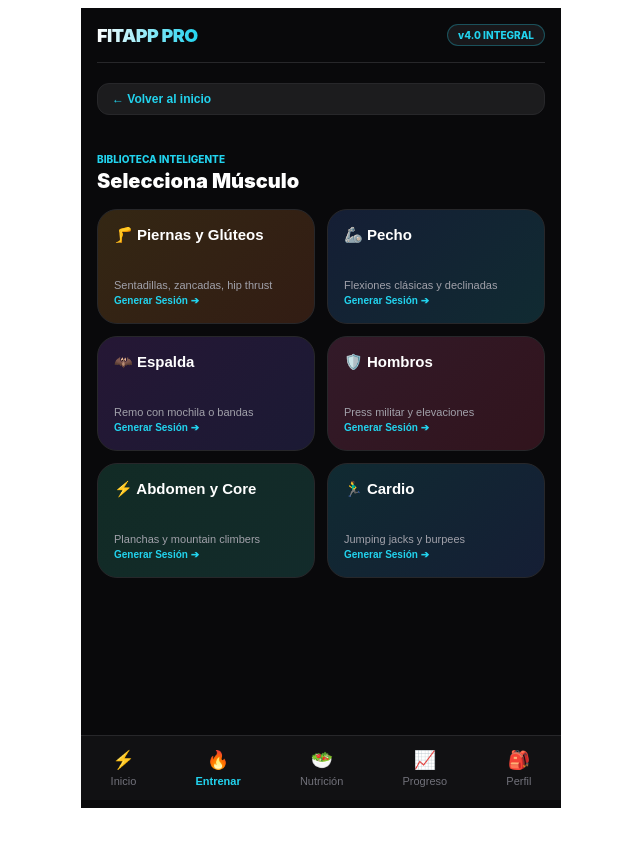
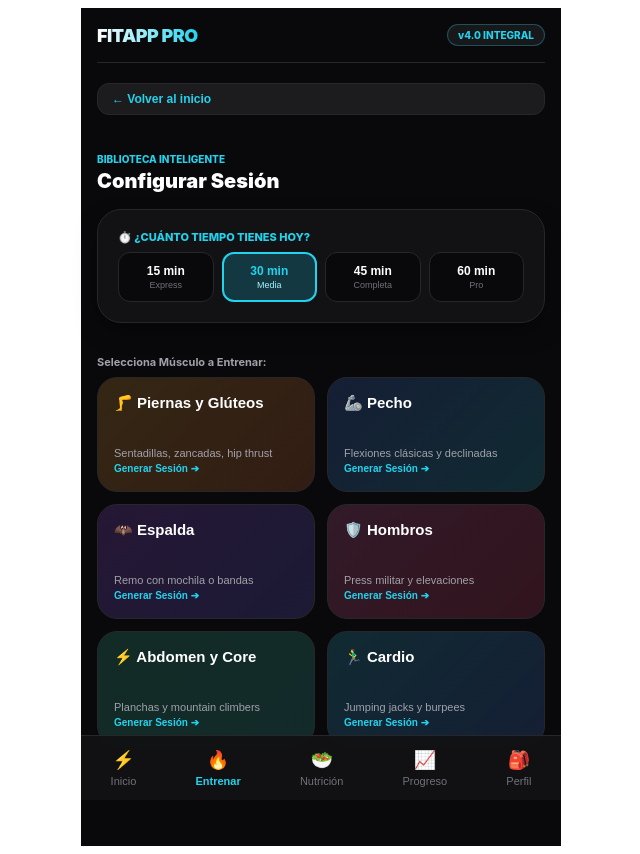
Before and after one commit to Natxmad-boop/fitapp, a React (Vite) app: page / in a window 1280 px wide. Both pictures are taken after a click on the button "🚀 REVISAR TABLA Y ENTRENAR". Shown: the whole page, without its empty margins (319-959 px from the left). Before the commit the page ends 816 px from the top, so only its background shows below. Built offline with nearby package versions, Linux system fonts and the light colour scheme.

Commit message:
Update App.tsx

```diff
--- a/src/App.tsx
+++ b/src/App.tsx
@@ -511,8 +511,16 @@ const Dashboard: React.FC<{ onStartWorkout: () => void; onGoToProfile: () => voi
   );
 };
 
-const WorkoutView: React.FC<{ onSelectExerciseToPlay: (exercises: Exercise[]) => void; onBackToHome: () => void }> = ({ onSelectExerciseToPlay, onBackToHome }) => {
+const WorkoutView: React.FC<{ onSelectExerciseToPlay: (exercises: Exercise[], timeMinutes: number) => void; onBackToHome: () => void }> = ({ onSelectExerciseToPlay, onBackToHome }) => {
   const { profile } = useFitApp();
+  const [selectedTime, setSelectedTime] = useState<number>(30); // 30 min por defecto
+
+  const timeOptions = [
+    { minutes: 15, label: '15 min', desc: 'Express' },
+    { minutes: 30, label: '30 min', desc: 'Media' },
+    { minutes: 45, label: '45 min', desc: 'Completa' },
+    { minutes: 60, label: '60 min', desc: 'Pro' }
+  ];
 
   const muscles = [
     { key: 'piernas', label: '🦵 Piernas y Glúteos', desc: 'Sentadillas, zancadas, hip thrust', bg: 'linear-gradient(135deg, rgba(245, 158, 11, 0.15), rgba(234, 88, 12, 0.15))' },
@@ -524,10 +532,9 @@ const WorkoutView: React.FC<{ onSelectExerciseToPlay: (exercises: Exercise[]) =>
   ];
 
   const handleStartMuscle = (muscleKey: string) => {
-    // Permitir ejercicios de peso corporal (sin_material) + los que requieran materiales marcados en el perfil
     const allowedEquipment = new Set<string>(['sin_material', ...profile.equipment]);
 
-    const filtered = MASTER_EXERCISES.filter(ex =>
+    let filtered = MASTER_EXERCISES.filter(ex =>
       ex.muscle === muscleKey &&
       allowedEquipment.has(ex.equipment)
     );
@@ -536,7 +543,14 @@ const WorkoutView: React.FC<{ onSelectExerciseToPlay: (exercises: Exercise[]) =>
       alert(`No hay ejercicios de este grupo compatibles con tus materiales activos. Revisa tu perfil.`);
       return;
     }
-    onSelectExerciseToPlay(filtered);
+
+    // Limitar cantidad de ejercicios según el tiempo seleccionado
+    // 15 min -> máx 2 ejercicios | 30 min -> máx 3 | 45 min -> máx 4 | 60 min -> todos (hasta 6)
+    const limitMap: Record<number, number> = { 15: 2, 30: 3, 45: 4, 60: 6 };
+    const maxExercises = limitMap[selectedTime] || 4;
+    filtered = filtered.slice(0, maxExercises);
+
+    onSelectExerciseToPlay(filtered, selectedTime);
   };
 
   return (
@@ -547,9 +561,41 @@ const WorkoutView: React.FC<{ onSelectExerciseToPlay: (exercises: Exercise[]) =>
 
       <div>
         <span style={{ fontSize: '10px', textTransform: 'uppercase', color: '#22d3ee', fontWeight: 800 }}>Biblioteca Inteligente</span>
-        <h1 style={{ fontSize: '20px', fontWeight: 900, margin: '2px 0 0 0', color: '#ffffff' }}>Selecciona Músculo</h1>
+        <h1 style={{ fontSize: '20px', fontWeight: 900, margin: '2px 0 0 0', color: '#ffffff' }}>Configurar Sesión</h1>
       </div>
 
+      {/* SELECTOR DE TIEMPO AÑADIDO */}
+      <div style={s.card}>
+        <label style={{ fontSize: '11px', color: '#22d3ee', fontWeight: 800, textTransform: 'uppercase', display: 'block', marginBottom: '8px' }}>
+          ⏱️ ¿Cuánto tiempo tienes hoy?
+        </label>
+        <div style={{ display: 'grid', gridTemplateColumns: 'repeat(4, 1fr)', gap: '8px' }}>
+          {timeOptions.map(opt => {
+            const isSelected = selectedTime === opt.minutes;
+            return (
+              <button
+                key={opt.minutes}
+                onClick={() => setSelectedTime(opt.minutes)}
+                style={{
+                  padding: '10px 4px',
+                  borderRadius: '12px',
+                  border: isSelected ? '2px solid #22d3ee' : '1px solid #27272a',
+                  background: isSelected ? 'rgba(34, 211, 238, 0.2)' : '#09090b',
+                  color: isSelected ? '#22d3ee' : '#ffffff',
+                  cursor: 'pointer',
+                  textAlign: 'center'
+                }}
+              >
+                <div style={{ fontSize: '12px', fontWeight: 900 }}>{opt.label}</div>
+                <div style={{ fontSize: '9px', color: isSelected ? '#a5f3fc' : '#71717a', marginTop: '2px' }}>{opt.desc}</div>
+              </button>
+            );
+          })}
+        </div>
+      </div>
+
+      <div>
+        <span style={{ fontSize: '11px', color: '#a1a1aa', fontWeight: 700, display: 'block', marginBottom: '8px' }}>Selecciona Músculo a Entrenar:</span>
         <div style={s.grid}>
           {muscles.map(m => (
             <button
@@ -578,10 +624,11 @@ const WorkoutView: React.FC<{ onSelectExerciseToPlay: (exercises: Exercise[]) =>
           ))}
         </div>
       </div>
+    </div>
   );
 };
 
-const DailyWorkoutPreview: React.FC<{ exercises: Exercise[]; onConfirmAndStart: (finalExercises: Exercise[]) => void; onBack: () => void }> = ({ exercises, onConfirmAndStart, onBack }) => {
+const DailyWorkoutPreview: React.FC<{ exercises: Exercise[]; selectedTime: number; onConfirmAndStart: (finalExercises: Exercise[]) => void; onBack: () => void }> = ({ exercises, selectedTime, onConfirmAndStart, onBack }) => {
   const { excludedExercises, excludeExercise, profile } = useFitApp();
   const [list, setList] = useState<Exercise[]>(exercises);
 
@@ -615,7 +662,7 @@ const DailyWorkoutPreview: React.FC<{ exercises: Exercise[]; onConfirmAndStart:
       </button>
 
       <div>
-        <span style={{ fontSize: '10px', textTransform: 'uppercase', color: '#fb923c', fontWeight: 800 }}>🛡️ Personalización de Sesión</span>
+        <span style={{ fontSize: '10px', textTransform: 'uppercase', color: '#fb923c', fontWeight: 800 }}>🛡️ Sesión adaptada a {selectedTime} min</span>
         <h1 style={{ fontSize: '20px', fontWeight: 900, margin: '2px 0 0 0', color: '#ffffff' }}>Tabla Diaria</h1>
       </div>
 
@@ -986,7 +1033,7 @@ const ProfileView: React.FC<{ onBackToHome: () => void }> = ({ onBackToHome }) =
 // ==========================================
 function AppContent() {
   const [activeTab, setActiveTab] = useState('dashboard');
-  const [pendingWorkoutExercises, setPendingWorkoutExercises] = useState<Exercise[] | null>(null);
+  const [pendingWorkoutData, setPendingWorkoutData] = useState<{ exercises: Exercise[]; time: number } | null>(null);
   const [activeWorkoutExercises, setActiveWorkoutExercises] = useState<Exercise[] | null>(null);
 
   const tabs = [
@@ -1007,16 +1054,17 @@ function AppContent() {
       <main style={{ flex: 1 }}>
         {activeWorkoutExercises ? (
           <ActiveWorkoutPlayer exercises={activeWorkoutExercises} onFinish={() => setActiveWorkoutExercises(null)} />
-        ) : pendingWorkoutExercises ? (
+        ) : pendingWorkoutData ? (
           <DailyWorkoutPreview
-            exercises={pendingWorkoutExercises}
-            onConfirmAndStart={(finalExs) => { setPendingWorkoutExercises(null); setActiveWorkoutExercises(finalExs); }}
-            onBack={() => setPendingWorkoutExercises(null)}
+            exercises={pendingWorkoutData.exercises}
+            selectedTime={pendingWorkoutData.time}
+            onConfirmAndStart={(finalExs) => { setPendingWorkoutData(null); setActiveWorkoutExercises(finalExs); }}
+            onBack={() => setPendingWorkoutData(null)}
           />
         ) : (
           <>
             {activeTab === 'dashboard' && <Dashboard onStartWorkout={() => setActiveTab('train')} onGoToProfile={() => setActiveTab('profile')} />}
-            {activeTab === 'train' && <WorkoutView onSelectExerciseToPlay={(exs) => setPendingWorkoutExercises(exs)} onBackToHome={() => setActiveTab('dashboard')} />}
+            {activeTab === 'train' && <WorkoutView onSelectExerciseToPlay={(exs, time) => setPendingWorkoutData({ exercises: exs, time })} onBackToHome={() => setActiveTab('dashboard')} />}
             {activeTab === 'nutrition' && <NutritionView onBackToHome={() => setActiveTab('dashboard')} />}
             {activeTab === 'progress' && <ProgressView onBackToHome={() => setActiveTab('dashboard')} />}
             {activeTab === 'profile' && <ProfileView onBackToHome={() => setActiveTab('dashboard')} />}
@@ -1024,7 +1072,7 @@ function AppContent() {
         )}
       </main>
 
-      {!activeWorkoutExercises && !pendingWorkoutExercises && (
+      {!activeWorkoutExercises && !pendingWorkoutData && (
         <nav style={s.nav}>
           {tabs.map(tab => {
             const isActive = activeTab === tab.id;
```
Lines whose indentation alone changed are shown as unchanged.
